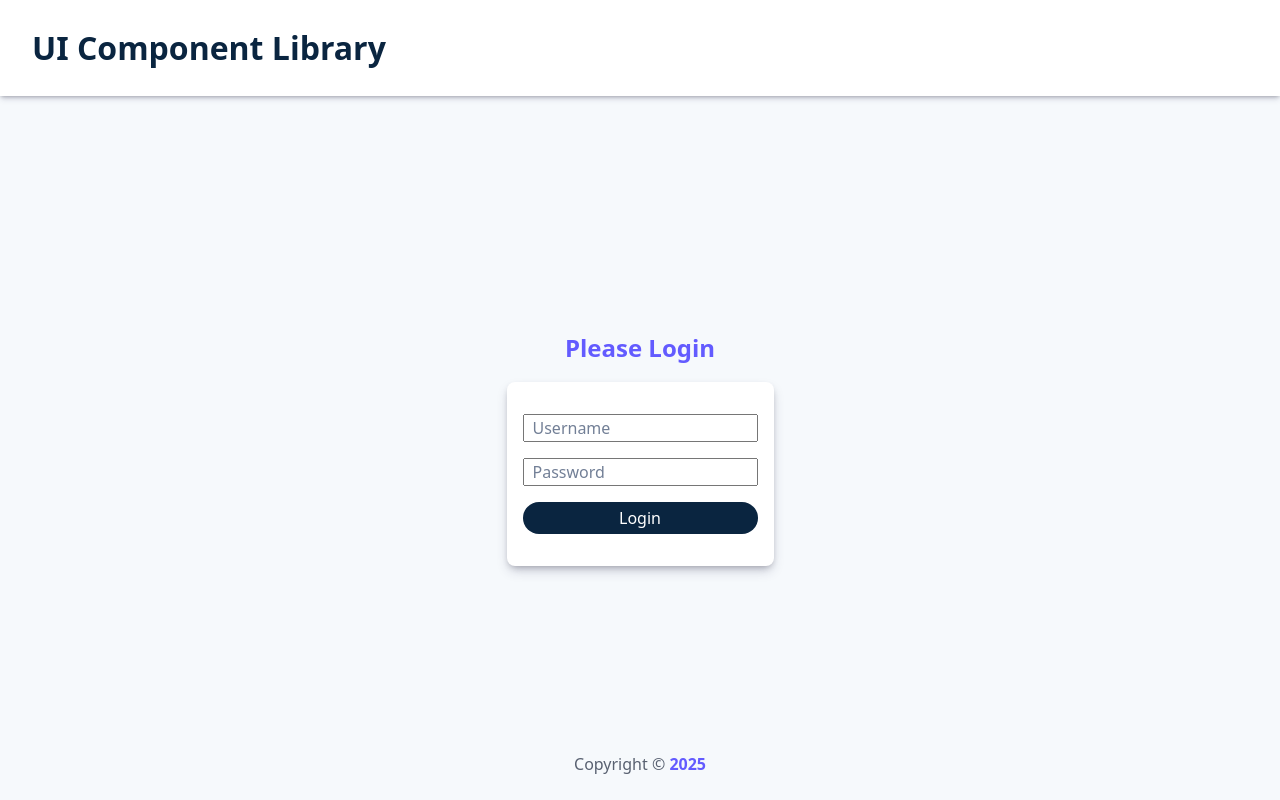
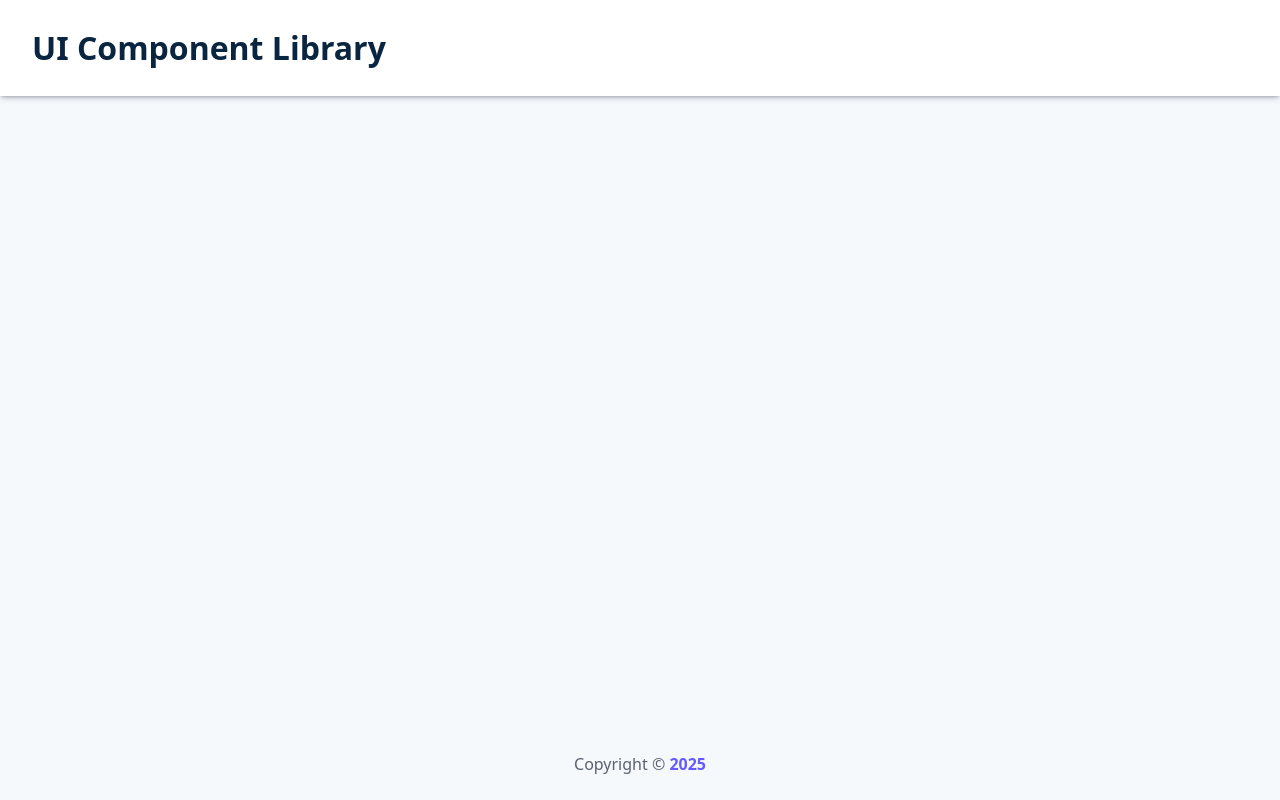
Before and after one commit to evanmarshall-dev/ui-component-lib, a React (Vite) app: page / in a window 1280 px wide. Built offline with nearby package versions, Linux system fonts and the light colour scheme.

Commit message:
challenge(ternary/&& conditional rendering): Completed code for conditional rendering using ternary operators or && conditions for displaying different button text and showing/hiding an input.

```diff
--- a/src/App.css
+++ b/src/App.css
@@ -25,44 +25,3 @@
     color: var(--accentColor);
   }
 }
-
-.login__container {
-  display: flex;
-  flex-direction: column;
-  align-items: center;
-  /* Remove margin to control spacing on parent (main). */
-  /* ? margin: 1rem; */
-  gap: 1rem;
-  justify-content: center;
-  /* ? height: 100vh; */
-  /* Expand the container to take up all space in the parent container (main). */
-  flex-grow: 1;
-
-  h2 {
-    color: var(--accentColor);
-  }
-
-  .form {
-    background-color: var(--cardBackground);
-    padding: 2rem 1rem;
-    border-radius: var(--cardBorderRadius);
-    box-shadow: var(--cardShadowSmall);
-    display: flex;
-    flex-direction: column;
-    gap: 1rem;
-
-    input {
-      &::placeholder {
-        color: var(--inputPlaceholderColor);
-        padding: 0.5rem;
-      }
-    }
-
-    button {
-      background-color: var(--titleColor);
-      border-radius: var(--buttonBorderRadius);
-      color: var(--buttonColor);
-      padding: 0.25rem 1rem;
-    }
-  }
-}
--- a/src/App.jsx
+++ b/src/App.jsx
@@ -1,28 +1,12 @@
 import "./App.css";
 import Footer from "./components/Footer";
 import Heading from "./components/Heading";
-import Login from "./components/Login";
-
-let isLoggedIn = false;
-
-// ? function renderConditionally() {
-//   ? if (isLoggedIn === true) {
-//     ? return <h2>Hello User</h2>;
-//   ? } else {
-//     ? return <Login />;
-//   ? }
-// ? }
 
 function App() {
   return (
     <>
       <main>
         <Heading />
-        <section className="login__container">
-          {/* {isLoggedIn ? <h2>Hello User</h2> : <Login />} */}
-          {isLoggedIn && <h2>Hello User</h2>}
-          {!isLoggedIn && <Login />}
-        </section>
       </main>
       <Footer />
     </>
--- a/src/components/Login.jsx
+++ b/src/components/Login.jsx
@@ -1,13 +1,16 @@
 import Input from "./Input";
 
-const Login = () => {
+const Login = ({ isRegistered }) => {
   return (
     <>
       <h2>Please Login</h2>
       <form className="form">
         <Input type="text" placeholder="Username" />
         <Input type="password" placeholder="Password" />
-        <button type="submit">Login</button>
+        {!isRegistered && (
+          <Input type="password" placeholder="Confirm Password" />
+        )}
+        <button type="submit">{isRegistered ? "Login" : "Register"}</button>
       </form>
     </>
   );
```
Also changed, not shown: 1 other file (tests, documents, lock files or other folders).
